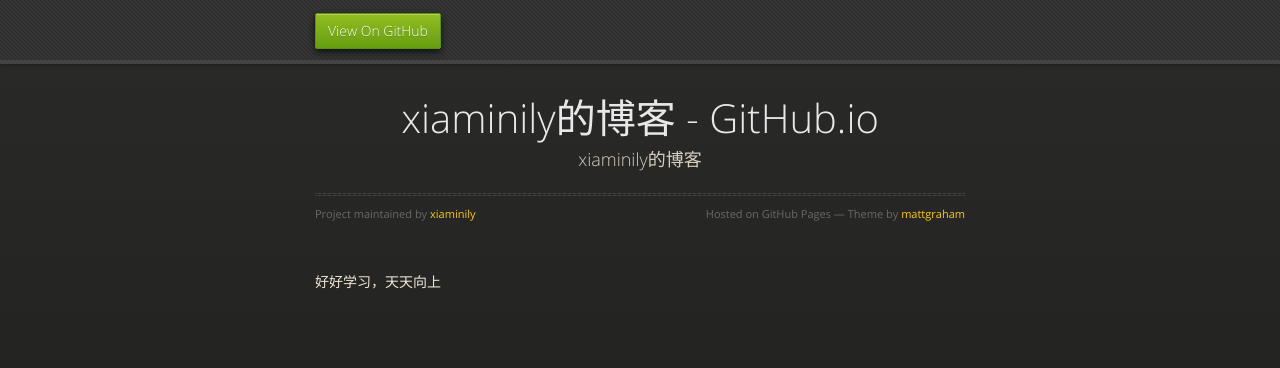
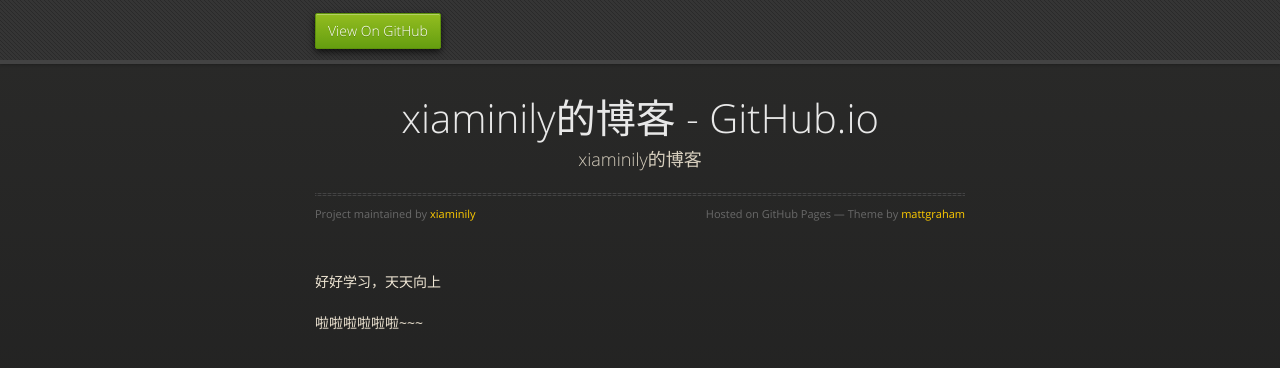
Before and after one commit to xiaminily/xiaminily.github.io, a plain HTML site: page index.html in a window 1280 px wide. Drawn offline with nearby package versions, Linux system fonts and the light colour scheme.

Commit message:
测试一下是否自动部署

```diff
--- a/index.html
+++ b/index.html
@@ -36,6 +36,7 @@
         </div>
 
         <p>好好学习，天天向上</p>
+        <p>啦啦啦啦啦啦~~~</p>
       </section>
 
     </div>
```
